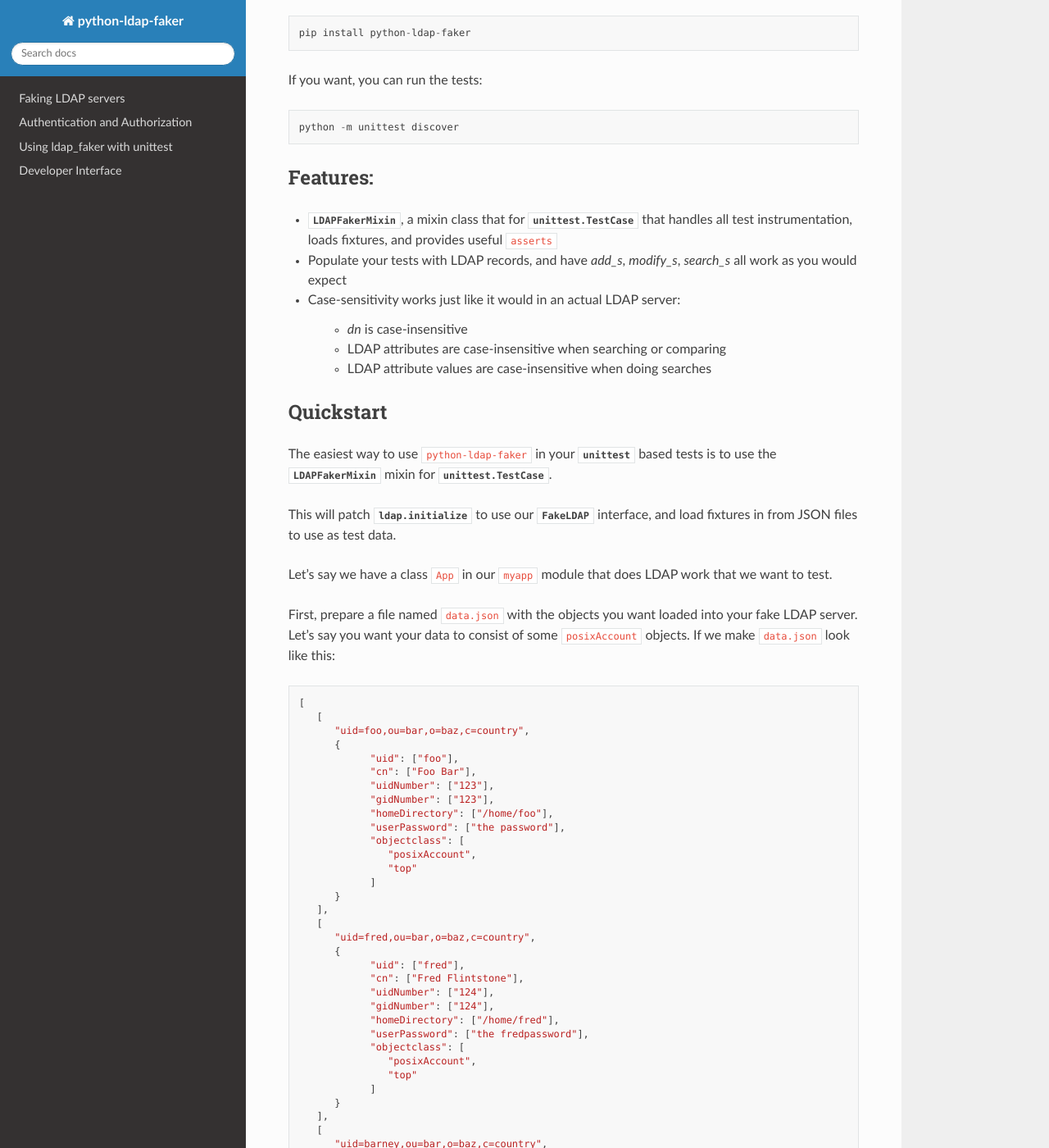
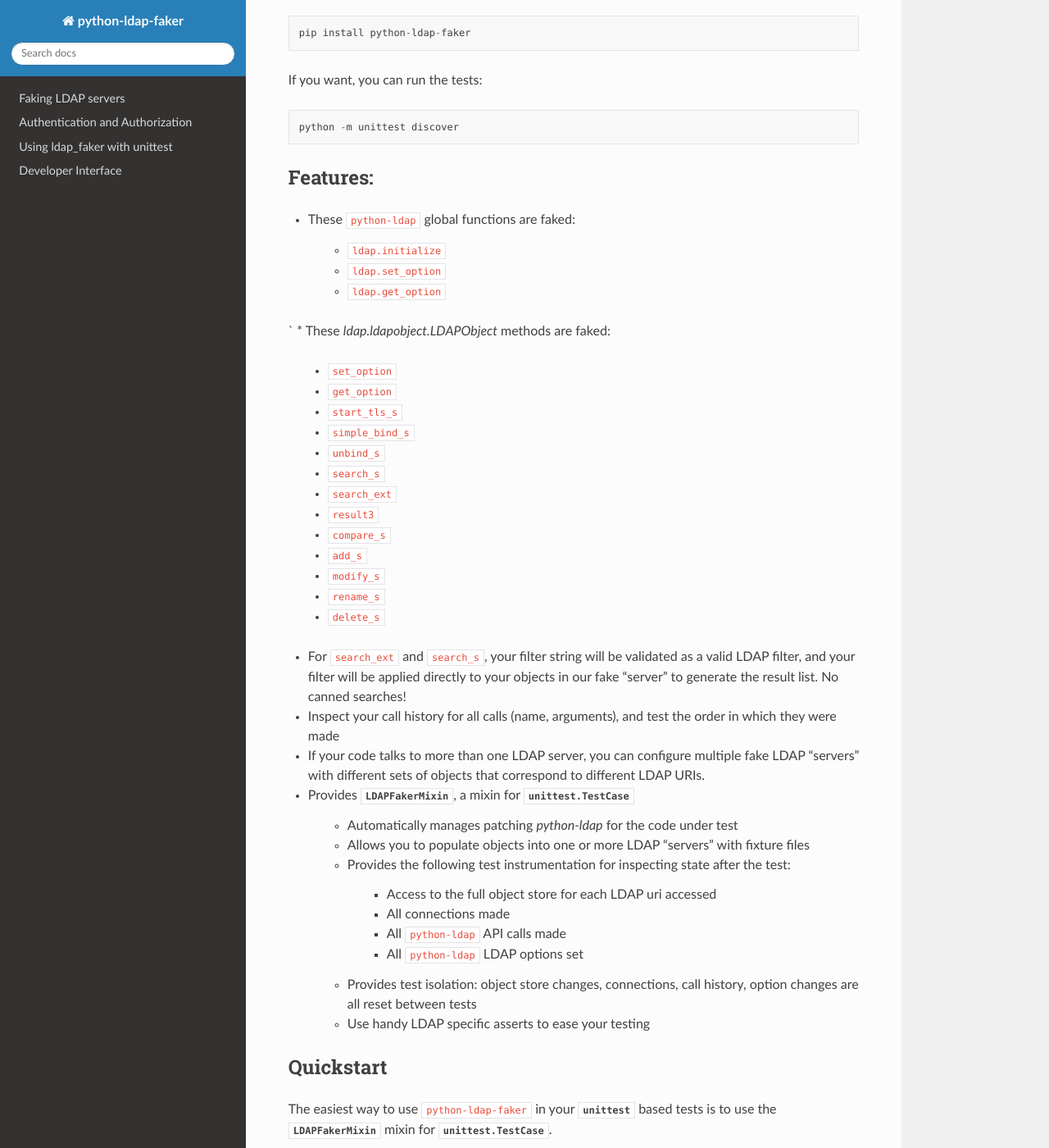
Before and after one commit to caltechads/python-ldap-faker, a Sphinx documentation site: the page built from doc/source/index.rst, in a window 1280 px wide and 1400 px high, scrolled down 711 px. Shown: the whole window at 82% size. Built offline with Sphinx 7.4.7 and the Read the Docs theme 2.0.0, drawn with Linux system fonts in a browser that asks for light colours; some of the changed text lies outside the part shown.

Commit message:
updated index.rst to look the same as README.md

```diff
--- a/doc/source/index.rst
+++ b/doc/source/index.rst
@@ -39,15 +39,44 @@
 Features:
 =========
 
-* :py:class:`LDAPFakerMixin`, a mixin class that for :py:class:`unittest.TestCase` that
-  handles all test instrumentation, loads fixtures, and provides useful ``asserts``
-* Populate your tests with LDAP records, and have `add_s`, `modify_s`, `search_s` all work as you would expect
-* Case-sensitivity works just like it would in an actual LDAP server:
+* These ``python-ldap`` global functions are faked:
 
-   * `dn` is case-insensitive
-   * LDAP attributes are case-insensitive when searching or comparing
-   * LDAP attribute values are case-insensitive when doing searches
+    * ``ldap.initialize``
+    * ``ldap.set_option``
+    * ``ldap.get_option``
+`
+* These `ldap.ldapobject.LDAPObject` methods are faked:
 
+    * ``set_option``
+    * ``get_option``
+    * ``start_tls_s``
+    * ``simple_bind_s``
+    * ``unbind_s``
+    * ``search_s``
+    * ``search_ext``
+    * ``result3``
+    * ``compare_s``
+    * ``add_s``
+    * ``modify_s``
+    * ``rename_s``
+    * ``delete_s``
+
+* For ``search_ext`` and ``search_s``, your filter string will be validated as a valid LDAP filter, and your filter will be applied directly to your objects in our fake "server" to generate the result list.  No canned searches!
+* Inspect your call history for all calls (name, arguments), and test the order in which they were made
+* If your code talks to more than one LDAP server, you can configure multiple fake LDAP "servers" with different sets of objects that correspond to different LDAP URIs.
+* Provides :py:class:`LDAPFakerMixin`, a mixin for :py:class:`unittest.TestCase`
+
+    * Automatically manages patching `python-ldap` for the code under test
+    * Allows you to populate objects into one or more LDAP "servers" with fixture files
+    * Provides the following test instrumentation for inspecting state after the test:
+
+        * Access to the full object store for each LDAP uri accessed
+        * All connections made
+        * All ``python-ldap`` API calls made
+        * All ``python-ldap`` LDAP options set
+
+    * Provides test isolation: object store changes, connections, call history, option changes are all reset between tests
+    * Use handy LDAP specific asserts to ease your testing
 
 
 Quickstart
@@ -56,8 +85,10 @@
 The easiest way to use ``python-ldap-faker`` in your :py:mod:`unittest` based tests is to
 use the :py:class:`LDAPFakerMixin` mixin for :py:class:`unittest.TestCase`.
 
-This will patch :py:func:`ldap.initialize` to use our :py:class:`FakeLDAP` interface, and load
+This will patch :py:func:`ldap.initialize``, :py:func:`ldap.set_option` and
+:py:func:`ldap.get_option` to use our :py:class:`FakeLDAP` interface, and load
 fixtures in from JSON files to use as test data.
+
 
 Let's say we have a class ``App`` in our ``myapp`` module that does LDAP work that
 we want to test.
@@ -117,6 +148,8 @@
 We can write our ``TestCase`` like so::
 
     import unittest
+
+    import ldap
     from ldap_faker import LDAPFakerMixin
 
     from myapp import App
@@ -130,21 +163,24 @@
             app = App()
             # A method that does a `simple_bind_s`
             app.auth('fred', 'the fredpassword')
-            self.assertLDAPObjectMethodCalled('simple_bind_s')
             conn = self.get_connections()[0]
-            self.assertEqual(conn.bound_dn, 'uid=fred,ou=bar,o=baz,c=country')
+            self.assertLDAPConnectionMethodCalled(
+                conn, 'simple_bind_s',
+                {'who': 'uid=fred,ou=bar,o=baz,c=country', 'cred': 'the fredpassword'}
+            )
 
         def test_correct_connection_options_were_set(self):
             app = App()
             app.auth('fred', 'the fredpassword')
+            conn = self.get_connections()[0]
+            self.assertLDAPConnectionOptionSet(conn, ldap.OPT_X_TLX_NEWCTX, 0)
 
         def test_tls_was_used_before_auth(self):
             app = App()
             app.auth('fred', 'the fredpassword')
-            self.assertLDAPConnectiontMethodCalled('start_tls_s')
             conn = self.get_connections()[0]
-            methods_called = conn.calls.names
-            self.assertTrue(methods_called.index('start_tls_s') < methods_called.index('simple_bind_s'))
+            self.assertLDAPConnectiontMethodCalled(conn, 'start_tls_s')
+            self.assertLDAPConnectionMethodCalledAfter(conn, 'simple_bind_s', 'start_tls_s')
 
 
 
```
